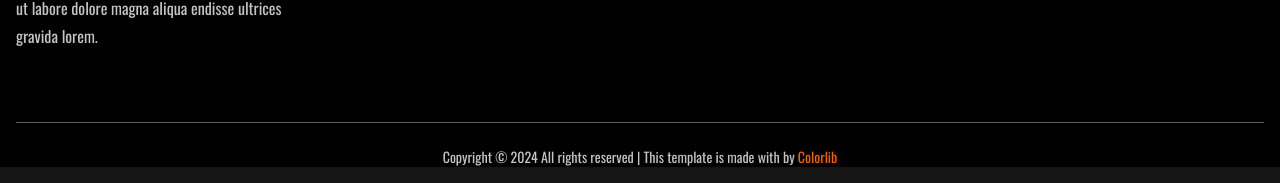
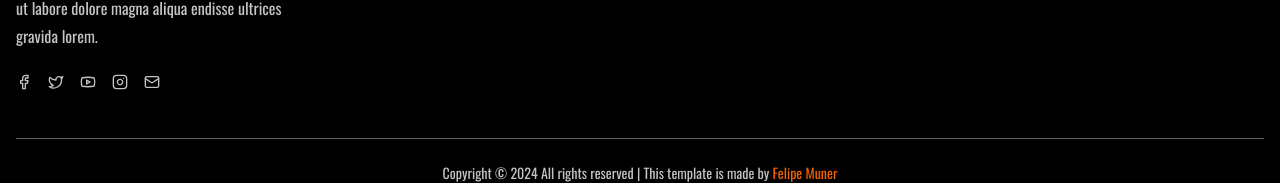
Before and after one commit to felipe-muner/podium-gym, a Next.js app: page / in a window 1280 px wide. Shown: the part 4028-4211 px from the top of the page. Built offline with nearby package versions, Linux system fonts and the light colour scheme.

Commit message:
feat: copyright + footer lucide-icons

```diff
--- a/components/Footer/Footer.tsx
+++ b/components/Footer/Footer.tsx
@@ -1,3 +1,4 @@
+import { Facebook, Twitter, Youtube, Instagram, Mail, Heart } from "lucide-react";
 import { APP_NAME } from "@/constants";
 import Link from "next/link";
 import { ContactData } from "../ContactData";
@@ -21,19 +22,19 @@ const Footer: React.FC = () => {
               </p>
               <div className="flex space-x-4">
                 <a href="#" className="text-brand-gray-light text-sm">
-                  <i className="fa fa-facebook"></i>
+                  <Facebook size={16} />
                 </a>
                 <a href="#" className="text-brand-gray-light text-sm">
-                  <i className="fa fa-twitter"></i>
+                  <Twitter size={16} />
                 </a>
                 <a href="#" className="text-brand-gray-light text-sm">
-                  <i className="fa fa-youtube-play"></i>
+                  <Youtube size={16} />
                 </a>
                 <a href="#" className="text-brand-gray-light text-sm">
-                  <i className="fa fa-instagram"></i>
+                  <Instagram size={16} />
                 </a>
                 <a href="#" className="text-brand-gray-light text-sm">
-                  <i className="fa fa-envelope-o"></i>
+                  <Mail size={16} />
                 </a>
               </div>
             </div>
@@ -93,7 +94,7 @@ const Footer: React.FC = () => {
           {/* Copyright Section */}
           <div className="mt-12 border-t border-brand-gray-dark pt-6 text-center">
             <p className="text-sm text-brand-gray-light">
-              Copyright &copy; {new Date().getFullYear()} All rights reserved | This template is made with <i className="fa fa-heart text-brand-orange"></i> by <a href="https://colorlib.com" target="_blank" rel="noopener noreferrer" className="text-brand-orange">Colorlib</a>
+              Copyright &copy; {new Date().getFullYear()} All rights reserved | This template is made by <a href="https://felipemuner.com/portfolio" target="_blank" rel="noopener noreferrer" className="text-brand-orange">Felipe Muner</a>
             </p>
           </div>
         </div>
```
